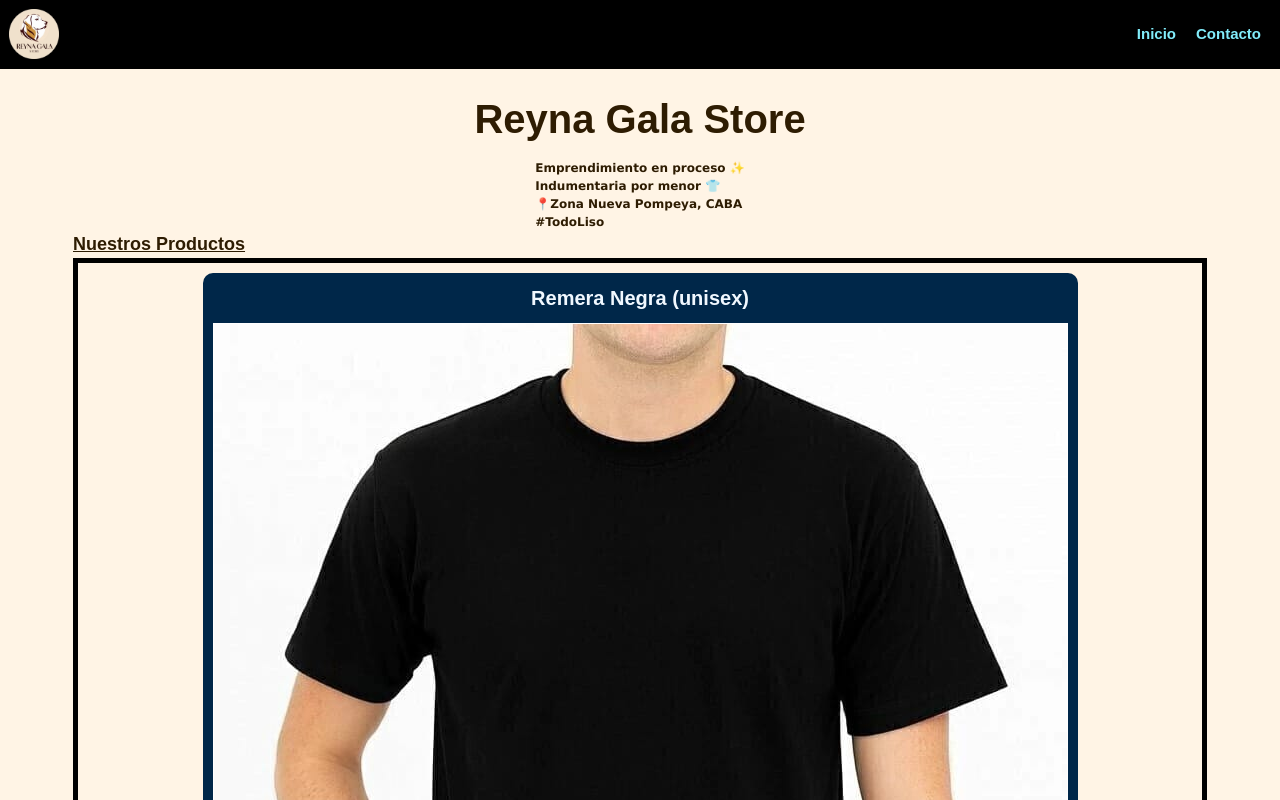
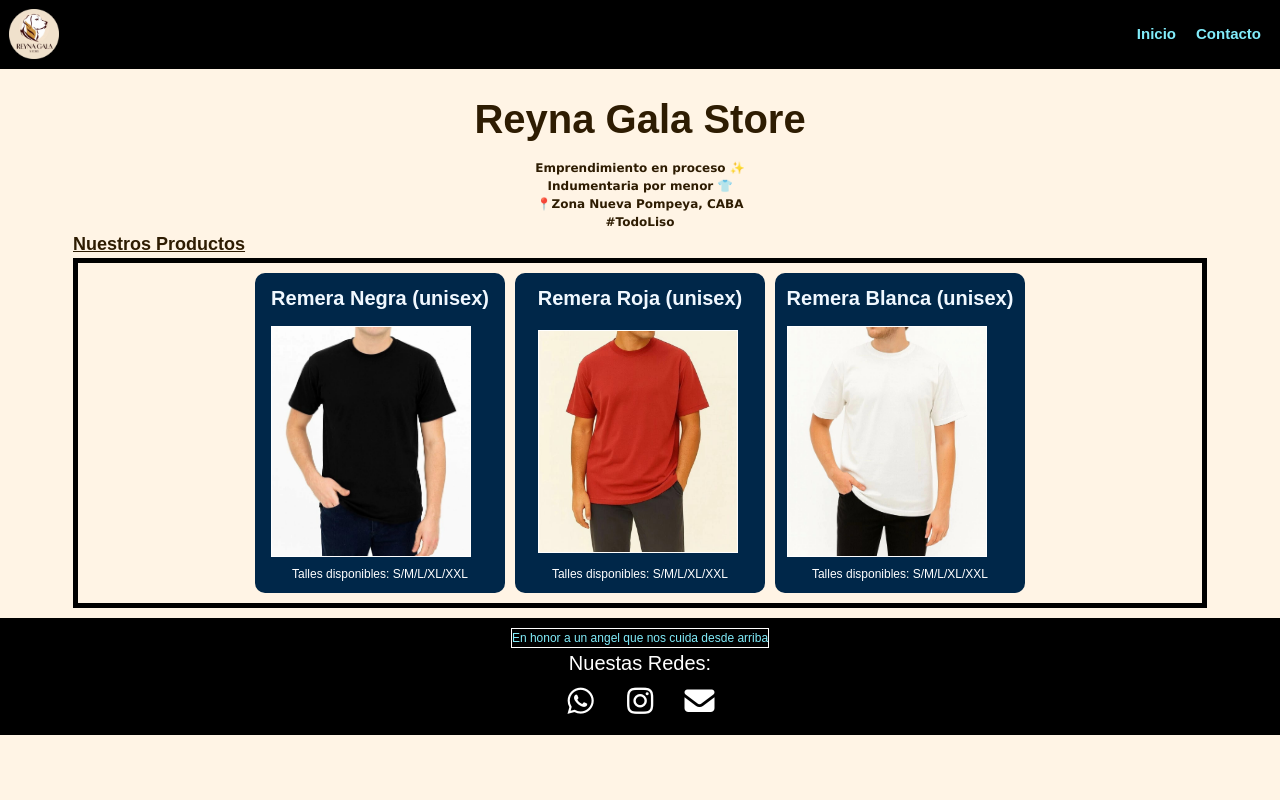
Before and after one commit to Wolf-28/frontend-talentotech-proyecto-preentrega, a plain HTML site: page index.html in a window 1280 px wide. Shown: the top 800 px of the page. Drawn offline with Linux system fonts and the light colour scheme; a web font is replaced by a local one.

Commit message:
Se prueba combinacion de grid con flex y se fija tamaños de contenedor y de imagenes

```diff
--- a/css/style.css
+++ b/css/style.css
@@ -85,6 +85,9 @@ main h1{
 .parrafo-home{
     font-family:Verdana, Geneva, Tahoma, sans-serif;
     font-weight: bold;
+    display: flex;
+    flex-direction: column;
+    align-items: center;
 }
 
 .imagenes-home{
@@ -111,11 +114,17 @@ main h1{
     background-color: rgb(0, 39, 73);
     padding: 1rem;
     border-radius: 1rem;
-    width: auto;
+    width: fit-content;
+    width: 25rem;
+    height: 32rem;
 
-    display: flex;
+    display: grid;
+    grid-template-rows: auto 1fr auto;
+    align-items: center;
+    justify-content: center;
+    /*display: flex;
     flex-direction: column;
-    align-items: center;
+    align-items: center;*/
 }
 
 .tarjeta-imagen h3{
@@ -123,17 +132,26 @@ main h1{
     padding: rem;
     font-size: 2rem;
     margin-bottom: 1rem;
+    display: flex;
+    align-items: center;
+    justify-content: center;
 }
 
 .tarjeta-imagen img{
     border: 0.1rem solid white;
-    width: 100%;
+    max-width: 20rem;
+    height: auto;
+    display: flex;
+    align-items: center;
+    justify-content: center;
 }
 
-.tarjeta-imagen a{
-    text-decoration: underline;
+.tarjeta-imagen p{
     color: #FFFFFF;
     margin-top: 0.5rem;
+    display: flex;
+    align-items: center;
+    justify-content: center;
 }
 
 
@@ -141,14 +159,41 @@ footer{
     grid-column: 1 / 4;
     background-color: black;
     padding: 1rem;
+    display: flex;
+    flex-direction: column;
+    align-items: center;
 }
 
-footer p{
+.dedicatoria{
     color: rgb(129, 236, 250);
-    border: 0.1rem solid white
+    border: 0.1rem solid white;
+}
+
+.redes{
+    color: white;
 }
 
 footer a{
     text-decoration:underline;
     color: #ffffff;
 }
+
+.footer__brands p{
+    font-size: 2rem;
+    display: flex;
+    align-items: center;
+    justify-content: center;
+}
+
+.footer__brands nav ul{
+    list-style: none;
+    font-size: 3rem;
+    display: flex;
+    justify-content: space-around;
+}
+
+.footer__brands li{
+    padding: 0.1rem;
+    margin-left: 1rem;
+    margin-right: 1rem;
+}
```
